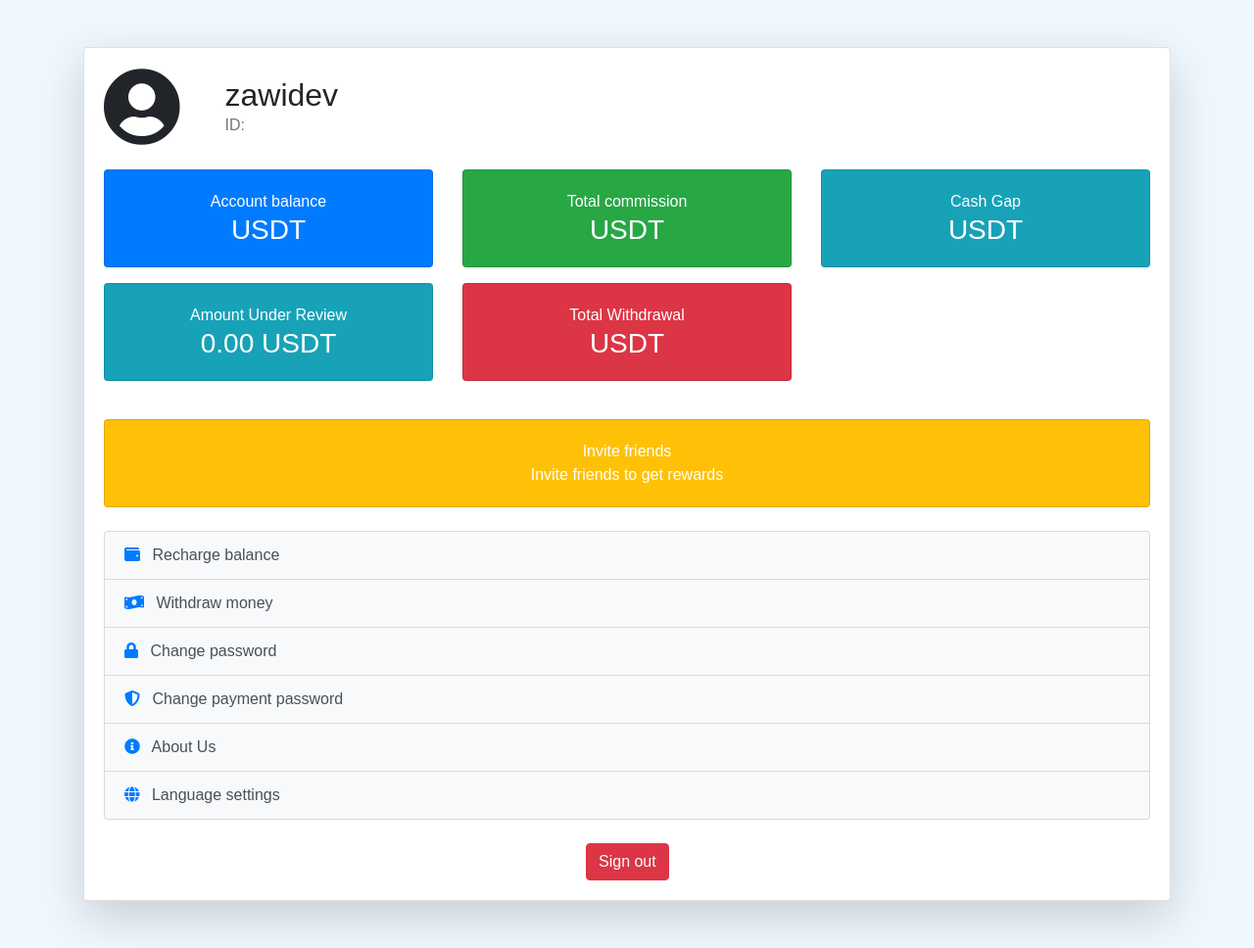
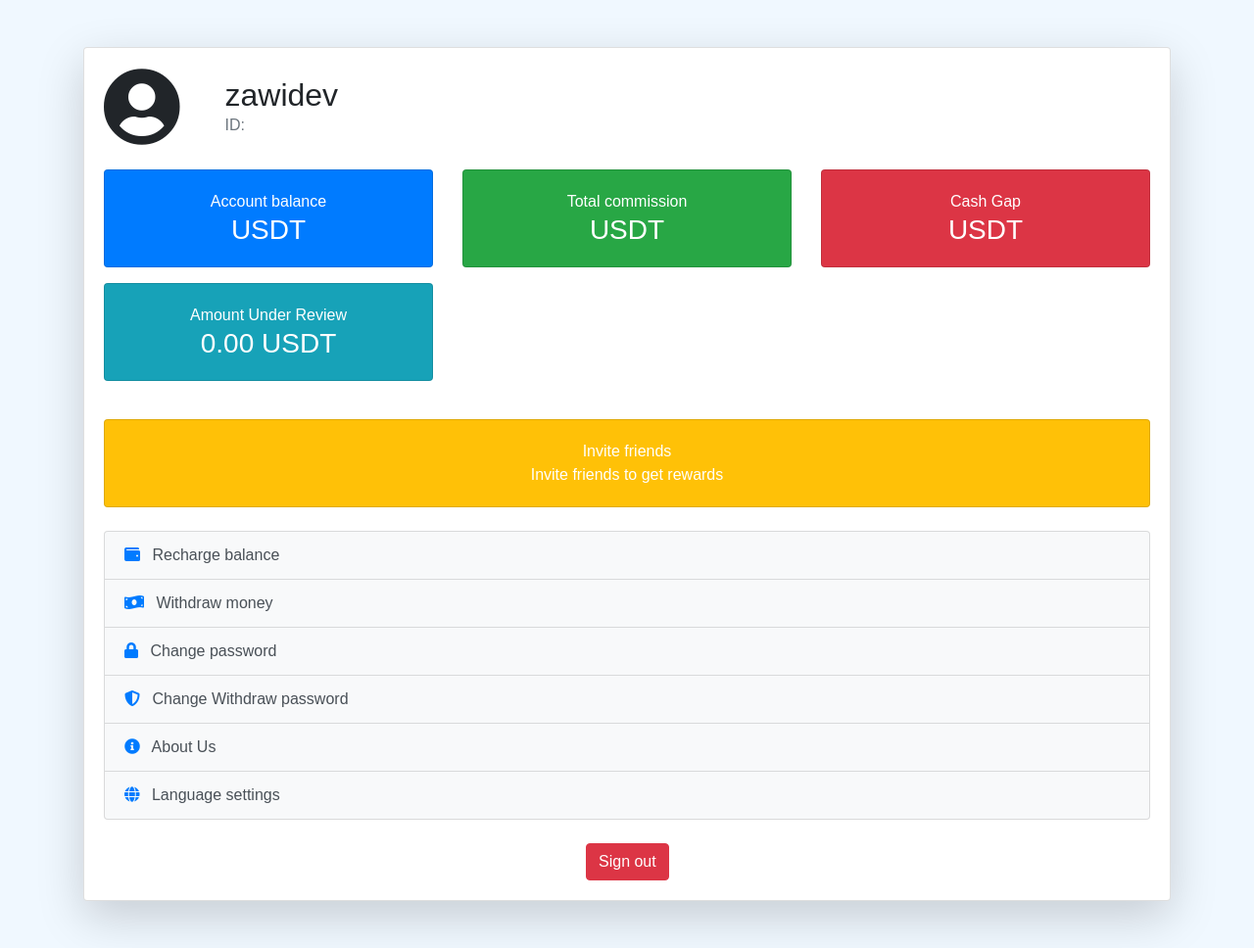
Before and after one commit to rawnsb/MarketingHub, a Django app: page /home/mine/ in a window 1280 px wide. Shown: the whole page at 98% size. Run offline with Django 5.2, Linux system fonts and the light colour scheme; a user stored in the database is signed in; data comes from the database, SQL or seed files in the repository; some libraries are stand-ins or nearby versions.

Commit message:
Update mine.html

```diff
--- a/templates/profile/mine.html
+++ b/templates/profile/mine.html
@@ -56,7 +56,7 @@
                         </div>
                     </div>
                     <div class="col-md-4 mb-3 animated zoomIn">
-                        <div class="card bg-info text-white">
+                        <div class="card bg-danger text-white">
                             <div class="card-body">
                                 <p class="mb-0">Cash Gap</p>
                                 <h3 class="mb-0">{{ request.user.gapamount.gap_amount }} USDT</h3>
@@ -81,22 +81,7 @@
                             </div>
                         </div>
                     </div>
-                    <div class="col-md-4 mb-3 animated zoomIn">
-                        <div class="card bg-danger text-white">
-                            <div class="card-body">
-                                <p class="mb-0">Total Withdrawal</p>
-                                <h3 class="mb-0">{{ request.user.balance.total_withdrawal }} USDT</h3>
-                            </div>
-                        </div>
-                    </div>
-<!--                    <div class="col-md-4 mb-3 animated zoomIn">-->
-<!--                        <div class="card bg-danger text-white">-->
-<!--                            <div class="card-body">-->
-<!--                                <p class="mb-0">Total Orders</p>-->
-<!--                                <h3 class="mb-0">{{ request.user.ordercount.no_of_submitted_order }}</h3>-->
-<!--                            </div>-->
-<!--                        </div>-->
-<!--                    </div>-->
+
                 </div>
                 <div class="card bg-warning text-center text-white mb-4 animated fadeInUp">
                     <div class="card-body">
@@ -118,7 +103,7 @@
                         <i class="fas fa-lock mr-2"></i> Change password
                     </a>
                     <a href="{% url 'change_payment_password' %}" class="list-group-item list-group-item-action animated slideInUp bg-payment">
-                        <i class="fas fa-shield-alt mr-2"></i> Change payment password
+                        <i class="fas fa-shield-alt mr-2"></i> Change Withdraw password
                     </a>
                     <a href="#" class="list-group-item list-group-item-action animated slideInUp bg-about">
                         <i class="fas fa-info-circle mr-2"></i> About Us
```
